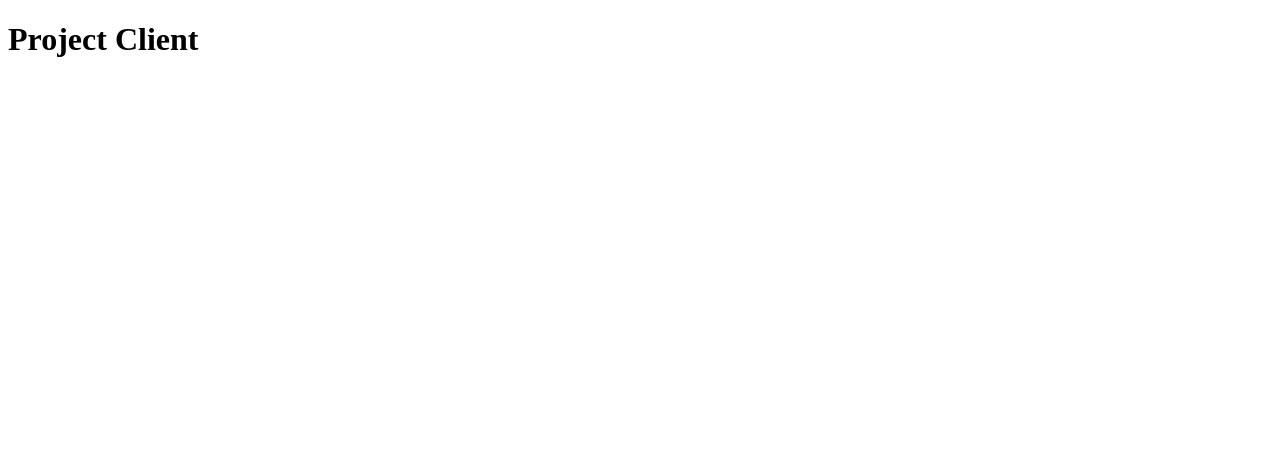
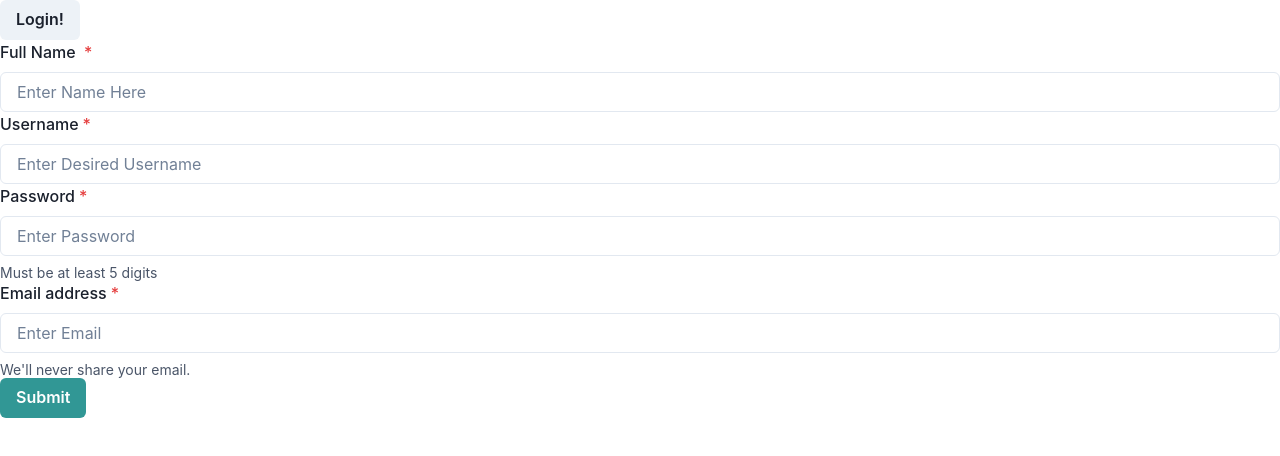
Before and after one commit to skeesen8/Sneaker-App, a React (Create React App) app in the folder client/: page / in a window 1280 px wide. Shown: the top 456 px of the page. Built offline with nearby package versions, Linux system fonts and the light colour scheme; no server answers.

Commit message:
rename and push to current

```diff
--- a/client/src/components/App.js
+++ b/client/src/components/App.js
@@ -1,8 +1,63 @@
 import React, { useEffect, useState } from "react";
 import { Switch, Route } from "react-router-dom";
+import { ChakraProvider, RangeSliderProvider,Button,size } from '@chakra-ui/react'
+
+
+import Signup from "./Signup";
+
 
 function App() {
-  return <h1>Project Client</h1>;
-}
+  const [user,setUser]=useState(null)
+
+  useEffect(() => {
+    fetch('/authorized')
+    .then((resp) => {
+      if (resp.ok) {
+        resp.json().then((user) => setUser(user))
+      } else {
+        console.log('error')
+      }
+    })
+  }, [])
+
+  function handleLogout(){
+    fetch("/logout",{
+      method:"DELETE"})
+      .then((resp)=>{
+        if(resp.ok){
+          setUser(null)
+        }
+      })
+
+
+  }
+
+
+
+    if(!user){
+      return(
+
+      <ChakraProvider>
+        <Signup setUser={setUser}/>
+      </ChakraProvider>
+      )}
+
+      return(
+        <ChakraProvider>
+
+        <div>
+          in the site
+          <Button onClick={handleLogout} size="sm" colorScheme='teal'>Logout</Button>
+        </div>
+
+
+
+        </ChakraProvider>
+
+      )
+
+
+    }
+
 
 export default App;
--- /dev/null
+++ b/client/src/components/Signup.js
@@ -0,0 +1,119 @@
+import {FormControl, FormLabel, FormHelperText,Input,Button,size, ChakraProvider} from '@chakra-ui/react'
+import { useFormik } from 'formik';
+import * as yup from "yup";
+
+import { useState } from 'react'
+
+
+
+
+
+function Signup({setUser}){
+    const [signup,setSignup]=useState(true)
+
+    const signupSchema = yup.object().shape({
+        // name: yup.string().min(2,'must be at least 2 characters').max(20,"too long").required('Required Field'),
+        username: yup.string().min(5,'must be at least 5 characters').max(20,"too long").required('Required Field'),
+        password: yup.string().min(5,'must be at least 5 characters').max(20,"too long").required('Required Field'),
+        // email: yup.string().email('Must Be Valid Email Address').required('Required Field'),
+
+    })
+
+    const formik = useFormik({
+        initialValues:{
+            name:'',
+            username:'',
+            password:'',
+            email:''
+        },
+        validationSchema:signupSchema,
+
+        onSubmit:(values)=>{
+            console.log('clicked')
+            const endpoint = signup ? '/users' : '/login'
+            fetch(endpoint,{
+                method: 'POST',
+                headers:{'Content-Type':'application/json'
+                },
+                body: JSON.stringify(values)
+            }).then ((resp) => {
+                if (resp.ok){
+                    resp.json().then(({user})=>{
+                        setUser(user)
+
+                    })
+                }else{
+                    console.log({values})
+
+                }
+             })
+        }
+        })
+
+        function toggleSignup(){
+            setSignup((currentSignup)=>!currentSignup)
+        }
+
+    if(signup){
+    return(
+
+            <FormControl isRequired >
+            <Button onClick={toggleSignup}>{signup ? 'Login!':'Sign Up'}</Button>
+            <form onSubmit={formik.handleSubmit}>
+
+            <FormLabel>Full Name </FormLabel>
+            <Input label='name' id='name' placeholder='Enter Name Here' value={formik.values.name} onChange ={formik.handleChange}/>
+
+            <FormLabel>Username</FormLabel>
+            <Input label='username' id='username' placeholder='Enter Desired Username' value ={formik.values.username} onChange ={formik.handleChange}/>
+
+            <FormLabel>Password</FormLabel>
+            <Input type='password' label='password' id='password' placeholder='Enter Password' value ={formik.values.password} onChange ={formik.handleChange}/>
+            <FormHelperText>Must be at least 5 digits</FormHelperText>
+
+
+            <FormLabel>Email address</FormLabel>
+            <Input label='email' id='email' type='email' placeholder ='Enter Email' value ={formik.values.email} onChange ={formik.handleChange}/>
+            <FormHelperText>We'll never share your email.</FormHelperText>
+
+            <Button colorScheme='teal' size='md' type = 'submit'>Submit</Button>
+
+            </form>
+
+            </FormControl>
+
+
+
+    )}
+    return(
+        <FormControl isRequired >
+            <Button onClick={toggleSignup}>{signup ? 'Login!':'Sign Up'}</Button>
+            <form onSubmit={formik.handleSubmit}>
+
+            <FormLabel>Username</FormLabel>
+            <Input label='username' id='username' placeholder='Enter Username' value ={formik.values.username} onChange ={formik.handleChange}/>
+
+            <FormLabel>Password</FormLabel>
+            <Input type='password' label='password' id='password' placeholder='Enter Password' value ={formik.values.password} onChange ={formik.handleChange}/>
+            <FormHelperText>Must be at least 5 digits</FormHelperText>
+
+            <Button colorScheme='teal' size='md' type = 'submit'>Submit</Button>
+
+            </form>
+
+            </FormControl>
+
+
+
+
+    )
+
+
+
+
+
+
+
+}
+
+export default Signup
```
Also changed, not shown: client/package.json (+11 -3 lines), package.json (added, +10 -0 lines), 2 other files (tests, documents, lock files or other folders).
